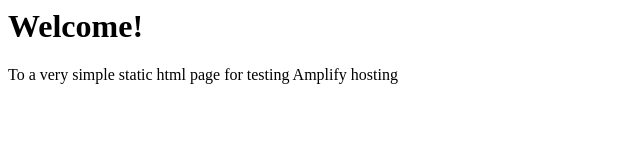
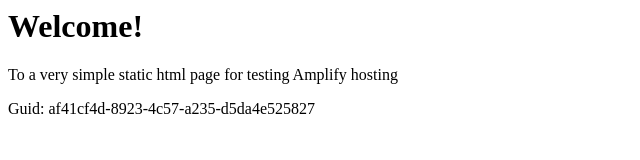
Before and after one commit to aws-aemilia-iad/Github-PR-Commit-Integration-Test-DoNotTouch-v1-gamma-us-east-1, a website: page src/index.html in a window 1280 px wide. Shown: the whole page, without its empty margins (0-640 px from the left). Drawn offline with Linux system fonts and the light colour scheme.

Commit message:
commit from integ tests

```diff
--- a/src/index.html
+++ b/src/index.html
@@ -1,3 +1,5 @@
+
+
 <html lang="en">
 
 <head>
@@ -10,6 +12,6 @@
 <body>
     <h1>Welcome!</h1>
     <p>To a very simple static html page for testing Amplify hosting</p>
-</body>
+    <p>Guid: af41cf4d-8923-4c57-a235-d5da4e525827</p></body>
 
 </html>
```
